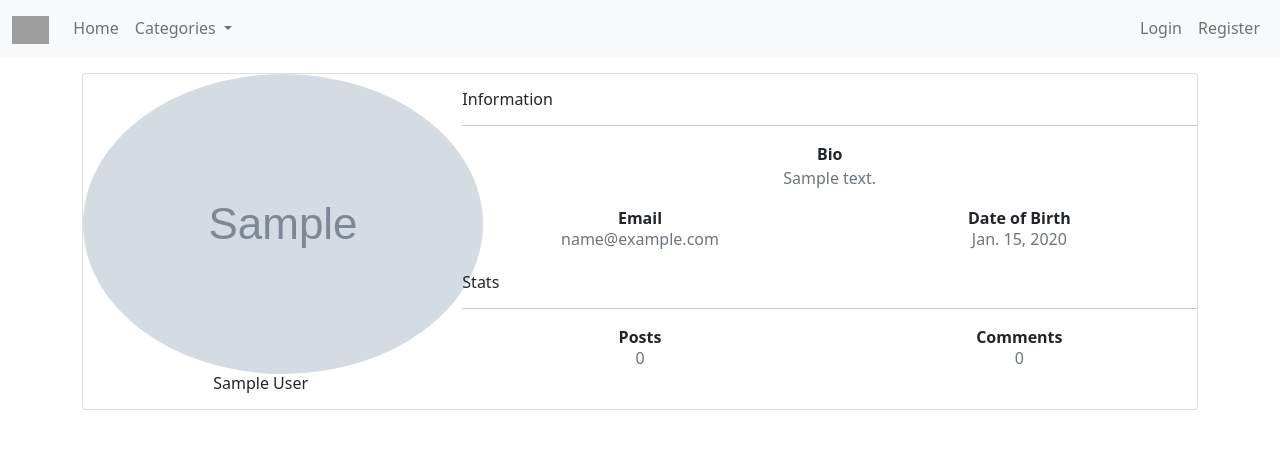
After one commit to ManoelGeorgiev/Python-Web-Framework-final-project, a Django app: page /account/profile/1/ in a window 1280 px wide. The commit adds this page. Shown: the top 449 px of the page. Run offline with Django 4.2, Linux system fonts and the light colour scheme; tables that the repository leaves empty hold one stand-in row (values such as "Sample post"); grey boxes marked "Sample" are stand-in pictures; some libraries are stand-ins or nearby versions; grey boxes are pictures that could not be loaded.

Commit message:
created profile page and other improvements

```diff
--- a/forum/forum/accounts/models.py
+++ b/forum/forum/accounts/models.py
@@ -54,9 +54,9 @@ class Profile(models.Model):
         blank=True,
     )
 
-    description = models.TextField(
+    bio = models.TextField()
 
-    )
+    email = models.EmailField()
 
     user = models.OneToOneField(
         ForumUser,
@@ -66,3 +66,7 @@ class Profile(models.Model):
 
     def __str__(self):
         return f'{self.user}'
+
+    @property
+    def full_name(self):
+        return f'{self.first_name} {self.last_name}'
--- a/forum/forum/accounts/urls.py
+++ b/forum/forum/accounts/urls.py
@@ -1,10 +1,11 @@
 from django.urls import path
 
-from forum.accounts.views import LogInView, RegisterView, LogOutView, DeleteProfileView
+from forum.accounts.views import LogInView, RegisterView, LogOutView, DeleteProfileView, ProfileView
 
 urlpatterns = [
     path('login/', LogInView.as_view(), name='login'),
     path('register/', RegisterView.as_view(), name='register'),
     path('logout/', LogOutView.as_view(), name='logout'),
-    path('delete/<int:pk>/', DeleteProfileView.as_view(), name='delete profile')
+    path('delete/<int:pk>/', DeleteProfileView.as_view(), name='delete profile'),
+    path('profile/<int:pk>/', ProfileView.as_view(), name='profile'),
 ]
--- a/forum/forum/accounts/views.py
+++ b/forum/forum/accounts/views.py
@@ -1,11 +1,12 @@
 from django.contrib.auth.views import LoginView, LogoutView
 from django.shortcuts import render, redirect
 from django.urls import reverse_lazy
-from django.views.generic import CreateView, UpdateView
+from django.views.generic import CreateView, UpdateView, DetailView
 
 from forum.accounts.forms import LoginForm, RegisterForm, DeleteProfileForm
 from forum.accounts.mixins import RedirectIfLoggedMixin
 from forum.accounts.models import ForumUser
+from forum.main.models import Post, Comment
 
 
 class LogInView(RedirectIfLoggedMixin, LoginView):
@@ -40,3 +41,15 @@ class DeleteProfileView(UpdateView):
         if not request.user.id == self.kwargs['pk']:
             return redirect('index')
         return super().dispatch(request, *args, **kwargs)
+
+
+class ProfileView(DetailView):
+    model = ForumUser
+    template_name = 'profile_page.html'
+    context_object_name = 'user'
+
+    def get_context_data(self, **kwargs):
+        context = super().get_context_data(**kwargs)
+        context['number_of_posts'] = Post.objects.filter(closed=False, user=self.object.pk).count()
+        context['number_of_comments'] = Comment.objects.filter(post__closed=False, user=self.object.pk).count()
+        return context
--- a/forum/templates/base.html
+++ b/forum/templates/base.html
@@ -48,7 +48,7 @@
                     </div>
                 {% else %}
                     <div class="navbar-nav ms-auto">
-                        <a href="#" class="nav-item nav-link">Profile</a>
+                        <a href="{% url 'profile' request.user.pk %}" class="nav-item nav-link">Profile</a>
                         <a href="{% url 'logout' %}" class="nav-item nav-link">Logout</a>
                     </div>
                 {% endif %}
--- a/forum/templates/details_post.html
+++ b/forum/templates/details_post.html
@@ -21,7 +21,7 @@
                         <div class="media d-inline-flex align-items-center">
                             <img src="{{ post.user.profile.picture.url }}" class="d-block ui-w-40 rounded-circle" alt="">
                             <div class="media-body d-inline-flex ms-2">
-                                <a href="#" data-abc="true">{{ post.user }}
+                                <a href="{% url 'profile' post.user.pk %}" data-abc="true">{{ post.user }}
                             </a>
                                 {% if post.created_on == post.edited_on %}
                                     <div class="text-muted small ms-2 d-inline-flex">Posted
@@ -88,7 +88,7 @@
                             <img src="{{ comment.user.profile.picture.url }}" class="d-block ui-w-40 rounded-circle"
                                  alt="">
                             <div class="media-body d-inline-flex ms-2">
-                                <a href="#" data-abc="true">{{ comment.user }}
+                                <a href="{% url 'profile' comment.user.pk %}" data-abc="true">{{ comment.user }}
                                 </a>
                                 {% if comment.created_on == comment.edited_on %}
                                     <div class="text-muted small ms-2 d-inline-flex">Posted
--- /dev/null
+++ b/forum/templates/profile_page.html
@@ -0,0 +1,63 @@
+{% extends 'base.html' %}
+{% load static %}
+{% block content %}
+<div class="container">
+        <div class="row">
+            <div class="col-lg-12 mb-3 mt-3">
+                <div class="card">
+                    <div class="row m-l-0 m-r-0">
+                        <div class="col-sm-4">
+                            <div class="card-block text-center">
+                                <div class="m-b-25"> <img src="{{ user.profile.picture.url }}" class="prof-img d-block ui-w-40 rounded-circle" alt="User-Profile-Image"> </div>
+                                <h6 class="f-w-600 mb-3">{{ user.profile.full_name}}</h6>
+
+                            </div>
+                        </div>
+                        <div class="col-sm-8">
+                            <div class="card-block">
+                                <h6 class="mt-3">Information</h6>
+                                <hr>
+                                <div class="row">
+                                    <div class = "col-sm-12 text-center">
+                                        <strong>Bio</strong>
+                                        <p class="text-muted">{{ user.profile.bio }}</p>
+                                    </div>
+                                </div>
+                                <div class="row">
+                                    <div class="col-sm-6 text-center">
+                                        <strong>Email</strong>
+                                        <h6 class="text-muted">{{ user.profile.email }}</h6>
+                                    </div>
+                                    {% if user.profile.date_of_birth %}
+                                        <div class="col-sm-6 text-center">
+                                            <strong>Date of Birth</strong>
+                                            <h6 class="text-muted">{{ user.profile.date_of_birth }}</h6>
+                                        </div>
+                                    {% endif %}
+                                </div>
+                                <h6 class="mt-3">Stats</h6>
+                                <hr>
+                                <div class="row">
+                                    <div class="col-sm-6 text-center">
+                                        <strong>Posts</strong>
+                                        <h6 class="text-muted f-w-400">{{ number_of_posts }}</h6>
+                                    </div>
+                                    <div class="col-sm-6 text-center">
+                                        <strong>Comments</strong>
+                                        <h6 class="text-muted f-w-400">{{ number_of_comments }}</h6>
+                                    </div>
+                                </div>
+                                <ul class="social-link list-unstyled m-t-40 m-b-10">
+                                    <li><a href="#!" data-toggle="tooltip" data-placement="bottom" title="" data-original-title="facebook" data-abc="true"><i class="mdi mdi-facebook feather icon-facebook facebook" aria-hidden="true"></i></a></li>
+                                    <li><a href="#!" data-toggle="tooltip" data-placement="bottom" title="" data-original-title="twitter" data-abc="true"><i class="mdi mdi-twitter feather icon-twitter twitter" aria-hidden="true"></i></a></li>
+                                    <li><a href="#!" data-toggle="tooltip" data-placement="bottom" title="" data-original-title="instagram" data-abc="true"><i class="mdi mdi-instagram feather icon-instagram instagram" aria-hidden="true"></i></a></li>
+                                </ul>
+                            </div>
+                        </div>
+                    </div>
+                </div>
+            </div>
+        </div>
+    </div>
+</div>
+{% endblock %}
--- a/forum/templates/register_page.html
+++ b/forum/templates/register_page.html
@@ -9,6 +9,7 @@
                     alt="forum-logo">
                 <form class="form-signin d-grid" action="{% url 'register' %}" method="post" enctype="multipart/form-data">
                     {% csrf_token %}
+                    {{ form.media }}
                     {{ form }}
 
 {#                <input type="text" class="form-control" placeholder="Email" required autofocus>#}
```
Also changed, not shown: forum/forum/accounts/forms.py (+9 -6 lines), forum/templates/category.html (+9 -3 lines), forum/templates/index.html (+9 -3 lines), forum/forum/accounts/migrations/0004_remove_profile_description_profile_bio.py (added), forum/forum/accounts/migrations/0005_profile_email.py (added), forum/forum/accounts/migrations/0006_rename_bio_profile_bio.py (added), forum/forum/accounts/migrations/0007_alter_profile_bio.py (added), 1 other file.
